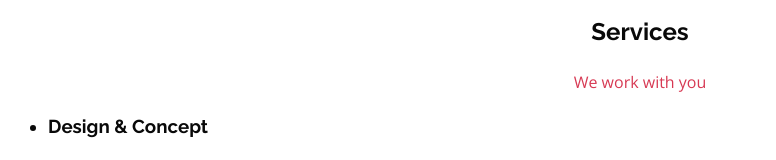
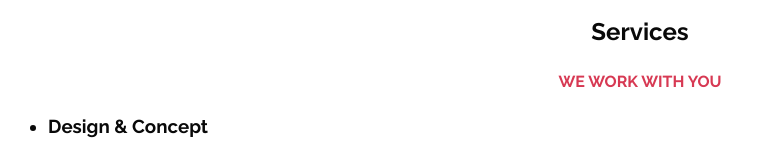
Before and after one commit to salehshahverdiyev/holbertonschool-web_front_end, a plain HTML site: page CSS_advanced/index.html in a window 1280 px wide. Shown: the part 344-504 px from the top of the page, without its empty margins (0-776 px from the left). Drawn offline with nearby package versions, Linux system fonts and the light colour scheme.

Commit message:
11-style.css

```diff
--- a/CSS_advanced/index.html
+++ b/CSS_advanced/index.html
@@ -7,7 +7,7 @@
     <meta name="description" content="Description of the page less than 150 characters">
     <link rel="icon" type="image/png" href="images/favicon.jpg">
     <link href="https://fonts.googleapis.com/css?family=Open+Sans:400,700|Raleway:700&display=swap" rel="stylesheet">
-    <link rel='stylesheet' href='styles/10-style.css'>
+    <link rel='stylesheet' href='styles/11-style.css'>
   </head>
   <body>
     <!-- Header -->
```
